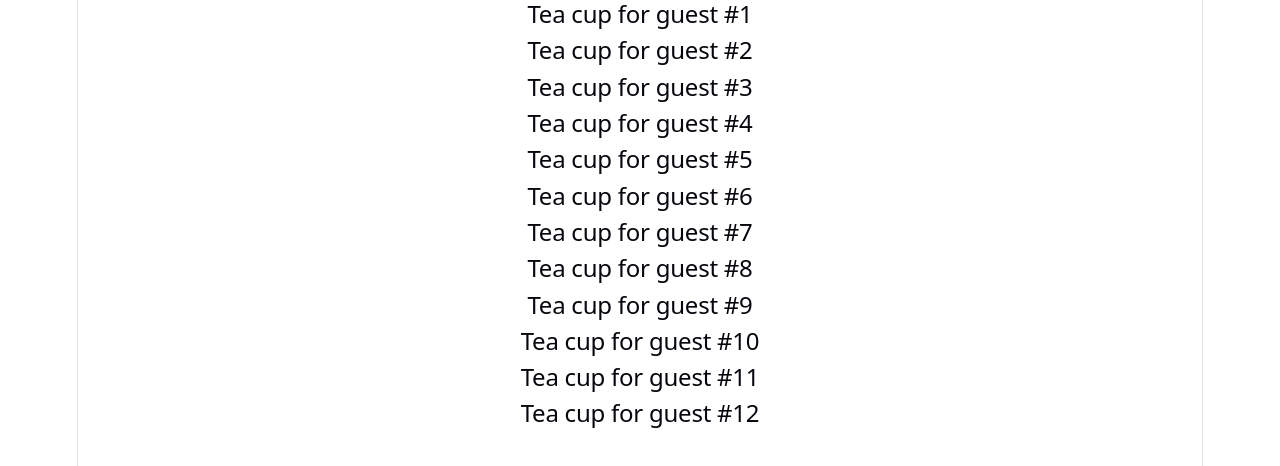
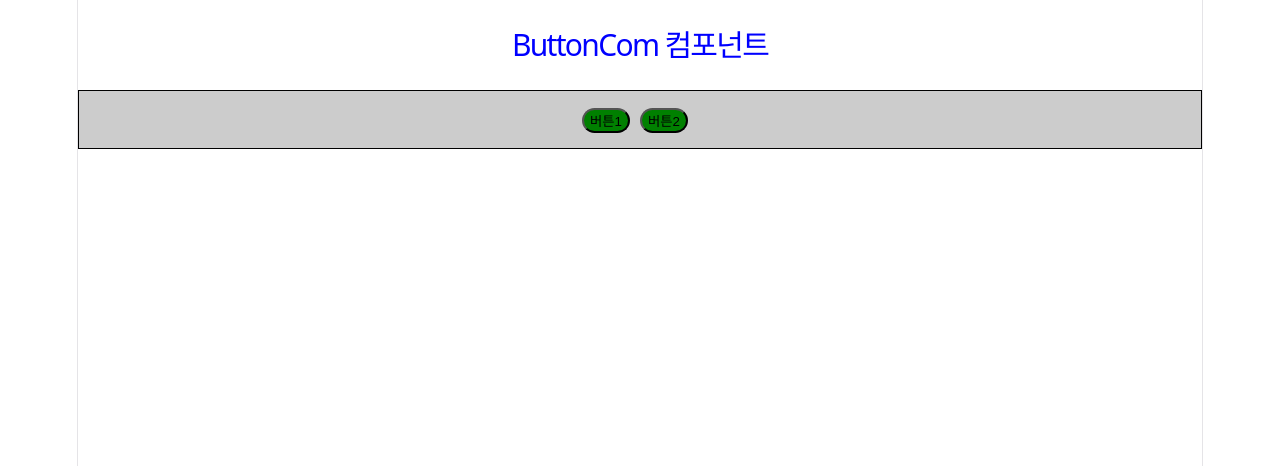
Before and after one commit to joouseong/react-project1, a React (Vite) app: page / in a window 1280 px wide. Shown: the top 466 px of the page. Built offline with nearby package versions, Linux system fonts and the light colour scheme.

Commit message:
0429 1st commit

```diff
--- a/src/App.jsx
+++ b/src/App.jsx
@@ -1,3 +1,4 @@
+import ButtonCom from "./components/ButtonCom/ButtonCom"
 import Gallery from "./components/Gallery"
 import Kiosk from "./components/Kiosk"
 import MovieHeroes from "./components/MovieHeroes"
@@ -21,7 +22,8 @@
       {/* <MovieHeroes /> */}
       {/* <Kiosk /> */}
       {/* <TeaSet /> */}
-      <TeaGathering />
+      {/* <TeaGathering /> */}
+      <ButtonCom />
     </>
   )
 }
--- /dev/null
+++ b/src/components/ButtonCom/ButtonCom.jsx
@@ -0,0 +1,13 @@
+import style from "./ButtonCom.module.css"
+
+export default function ButtonCom() {
+    return(
+        <>
+            <h1 className={style.title}>ButtonCom 컴포넌트</h1>
+            <nav className={style.navBar}>
+                <button className={style.myButton}>버튼1</button>
+                <button className={style.myButton}>버튼2</button>
+            </nav>
+        </>
+    )
+}
--- /dev/null
+++ b/src/components/ButtonCom/ButtonCom.module.css
@@ -0,0 +1,16 @@
+.title {
+    font-size: 30px;
+    color: blue;
+}
+
+.navBar {
+    padding: 15px;
+    background-color: #ccc;
+    border: #000 1px solid;
+}
+
+.myButton {
+    margin-right: 10px;
+    background-color: green;
+    border-radius: 25px;
+}
```
